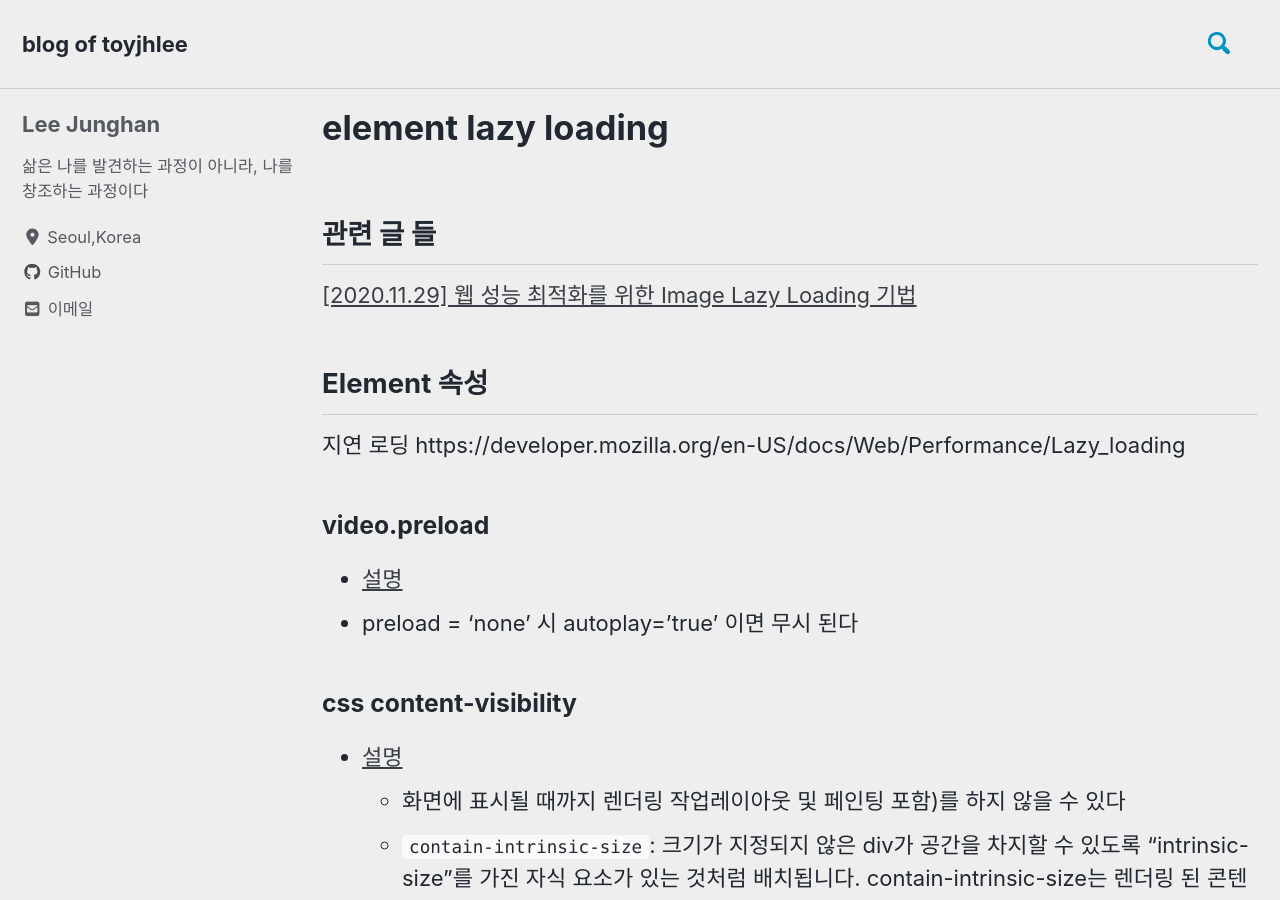
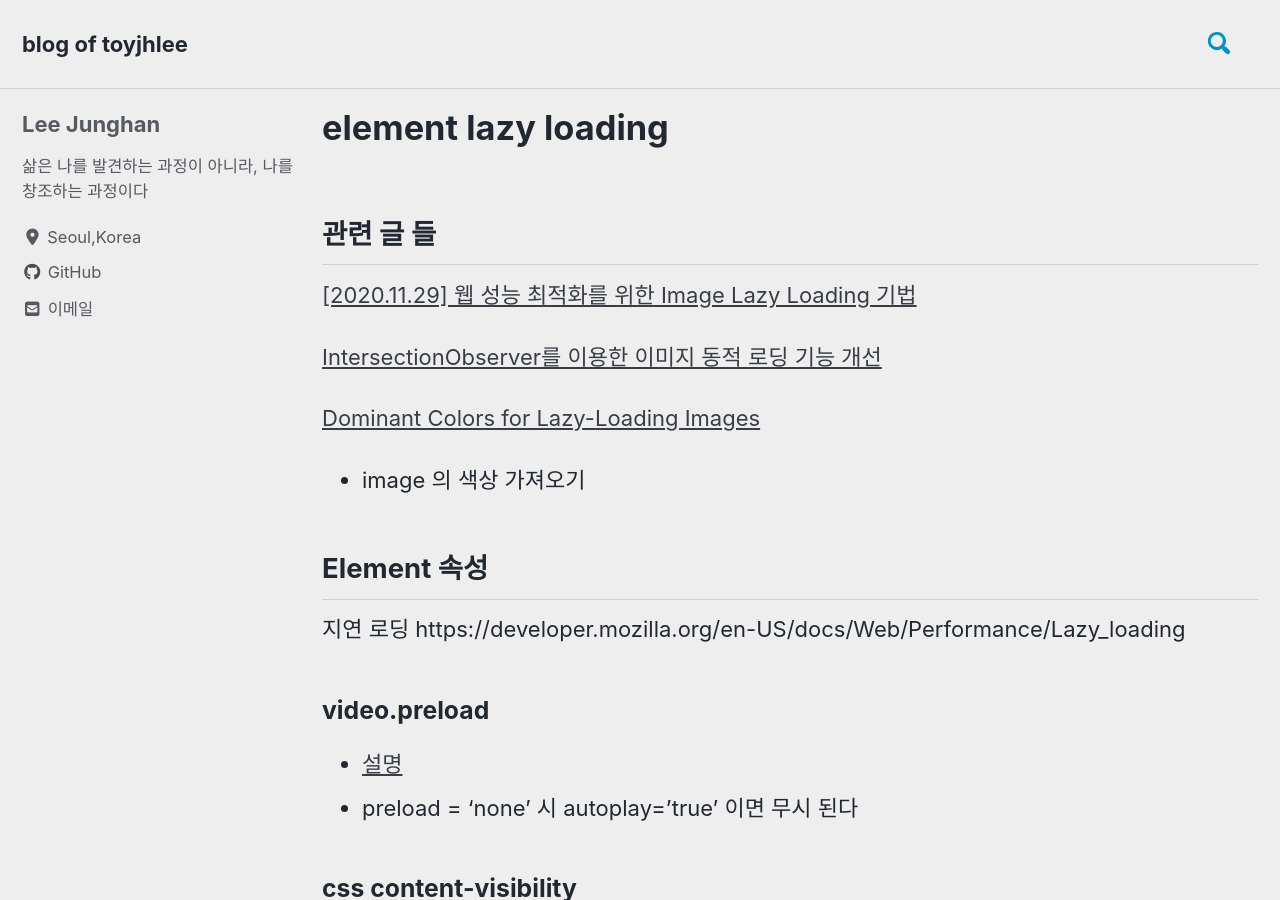
Before and after one commit to toyjhlee/toyjhlee.github.com, a Jekyll site: the page built from _posts/2021/2021-06-01-element-lazy.md, in a window 1280 px wide and 900 px high. Built offline with Jekyll 4.4.1, drawn with Linux system fonts in a browser that asks for light colours; cached includes are drawn as plain includes; nearby versions of some CDN libraries.

Commit message:
Update IntersectionObserver

```diff
--- a/_posts/2021/2021-06-01-element-lazy.md
+++ b/_posts/2021/2021-06-01-element-lazy.md
@@ -5,6 +5,12 @@ title: 'element lazy loading'
 ## 관련 글 들
 
 [[2020.11.29] 웹 성능 최적화를 위한 Image Lazy Loading 기법](https://helloinyong.tistory.com/297)
+
+[IntersectionObserver를 이용한 이미지 동적 로딩 기능 개선](https://tech.lezhin.com/2017/07/13/intersectionobserver-overview)
+
+[Dominant Colors for Lazy-Loading Images](https://manu.ninja/dominant-colors-for-lazy-loading-images/)
+
+-   image 의 색상 가져오기
 
 ## Element 속성
 
```
